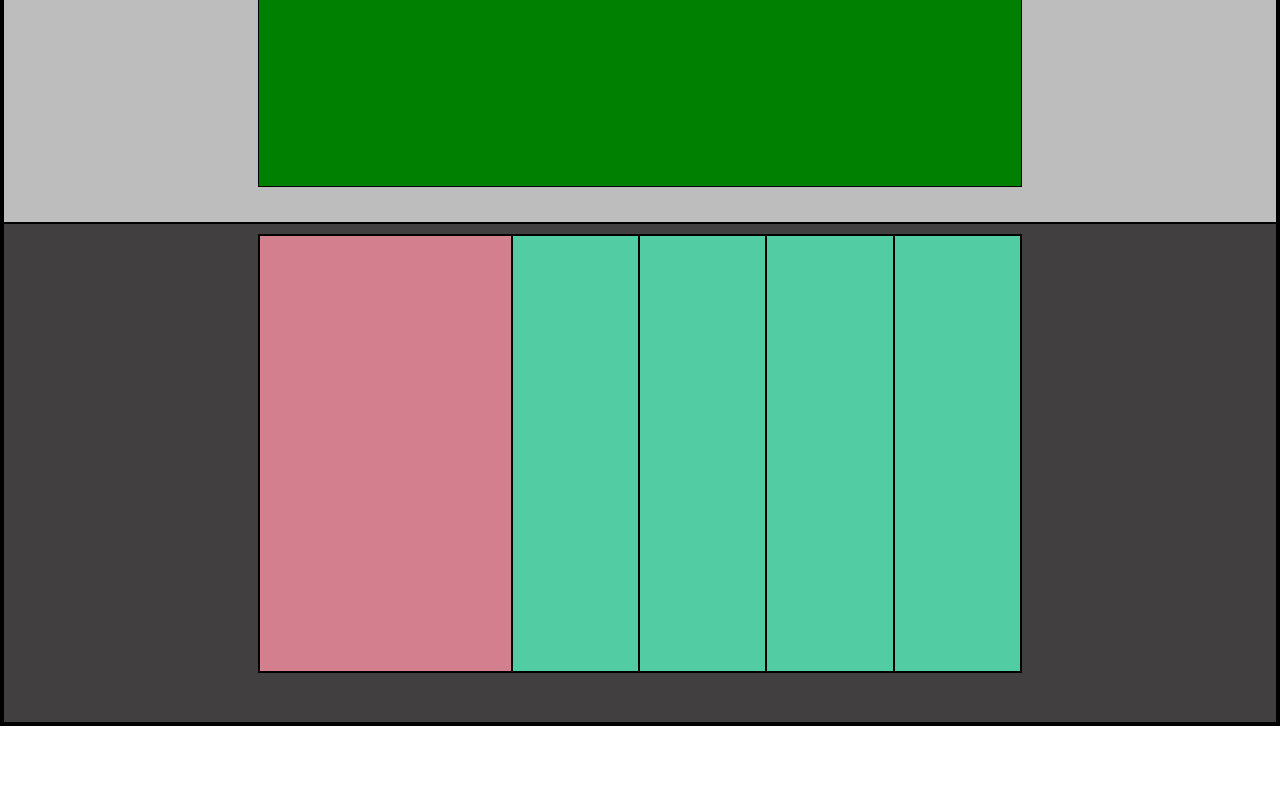
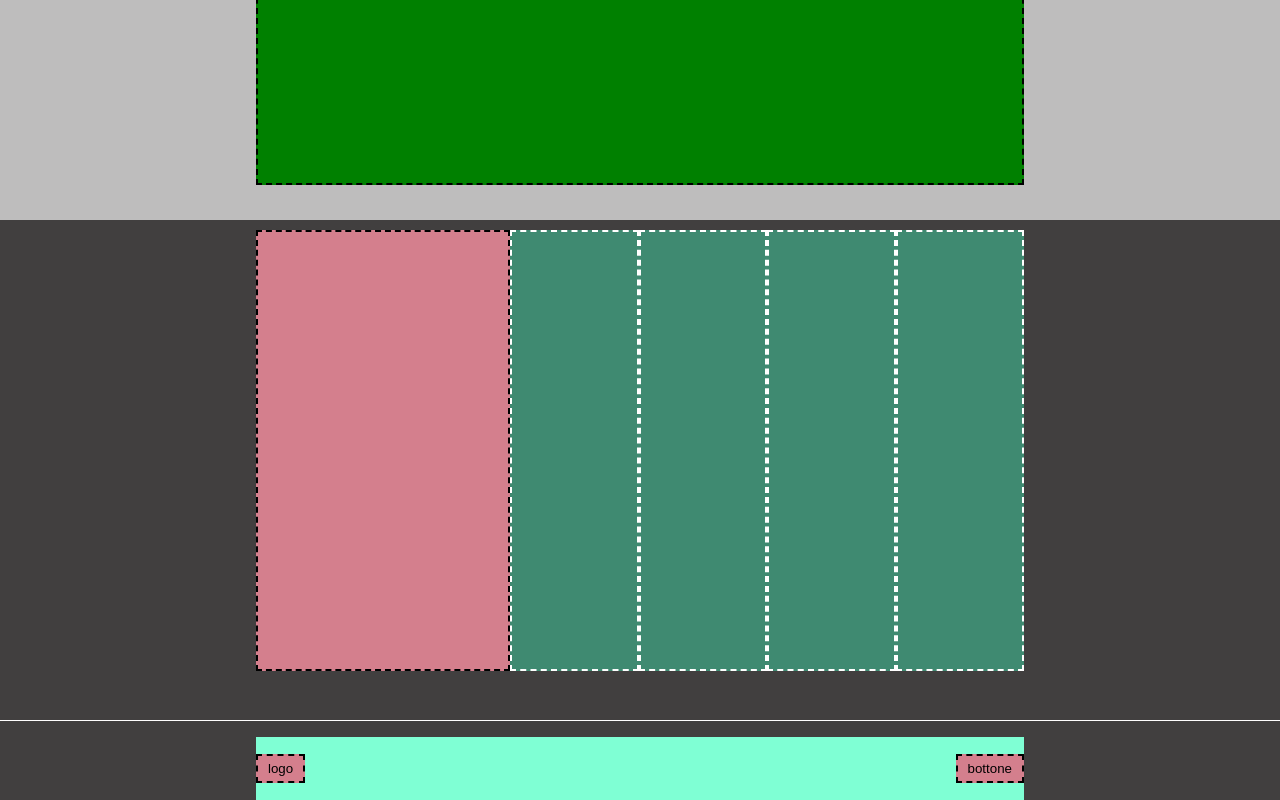
Before and after one commit to giuseppeTrebbi/htmlcss-struttura-discord, a plain HTML site: page index.html in a window 1280 px wide. Shown: the part 2440-3240 px from the top of the page. Before the commit the page ends 3166 px from the top, so only its background shows below. Drawn offline with Linux system fonts and the light colour scheme.

Commit message:
feat: added borders and last section, project's over

```diff
--- a/css/style.css
+++ b/css/style.css
@@ -2,7 +2,6 @@
     margin: 0;
     padding: 0;
     box-sizing: border-box;
-    border: 1px solid black;
 }
 
 body {
@@ -29,6 +28,7 @@ header {
 .logo-container p {
     width: 100%;
     padding: 5px;
+    border: 2px dashed black;
 }
 
 .logo-container p.logo {
@@ -60,6 +60,7 @@ header {
     width: 50%;
     height: 80%;
     background-color: pink;
+    border: 2px dashed black;
 }
 
 .second-section {
@@ -80,12 +81,14 @@ header {
 
 .second-section section.light-blue {
     background-color: rgb(87, 198, 218);
+    border: 2px dashed black;
     width: 100%;
     height: 100%;
 }
 
 .second-section section.pink {
     background-color: pink;
+    border: 2px dashed black;
     width: 60%;
     height: 100%;
 }
@@ -104,6 +107,7 @@ header {
 
 .third-section div {
     background-color: green;
+    border: 2px dashed black;
     height: 90%;
     width: 60%;
 }
@@ -127,12 +131,38 @@ header {
 
 .fourth-section div.pink {
     background-color: rgb(212, 127, 141);
+    border: 2px dashed black;
     height: 100%;
     width: 100%;
 }
 
 .fourth-section div.aqua {
-    background-color: rgb(82, 204, 163);
+    background-color: rgb(63, 138, 113);
+    border: 2px dashed white;
     height: 100%;
     width: 50%;
 }
+
+footer {
+    height: 80px;
+    background-color: rgb(65, 63, 63);
+    border-top: 1px solid white;
+    display: flex;
+    justify-content: center;
+    align-items: end;
+}
+
+footer div {
+    background-color: aquamarine;
+    height: 80%;
+    width: 60%;
+    display: flex;
+    justify-content: space-between;
+    align-items: center;
+}
+
+footer button {
+    background-color: rgb(212, 127, 141);
+    border: 2px dashed black;
+    padding: 5px 10px;
+}
--- a/index.html
+++ b/index.html
@@ -10,6 +10,7 @@
 
 
 <body>
+    <!-- Header con logo -->
     <header>
         <div class="logo-container">
             <p class="logo">logo</p>
@@ -18,11 +19,14 @@
         </div>
     </header>
 
+    <!-- Main -->
     <main>
+        <!-- Prima sezione -->
         <div class="first-section">
             <section></section>
         </div>
 
+        <!-- Seconda sezione -->
         <div class="second-section">
             <div>
                 <section class="light-blue"></section>
@@ -30,6 +34,7 @@
             </div>
         </div>
 
+        <!-- Terza sezione -->
         <div class="second-section gray">
             <div>
                 <section class="pink"></section>
@@ -37,6 +42,7 @@
             </div>
         </div>
 
+        <!-- Quarta sezione -->
         <div class="second-section">
             <div>
                 <section class="light-blue"></section>
@@ -44,10 +50,12 @@
             </div>
         </div>
 
+        <!-- Quinta sezione -->
         <div class="third-section">
             <div></div>
         </div>
 
+        <!-- Sesta sezione -->
         <div class="fourth-section">
             <div>
                 <div class="pink"></div>
@@ -57,6 +65,14 @@
                 <div class="aqua"></div>
             </div>
         </div>
+
+        <!-- Footer -->
+        <footer>
+            <div>
+                <button>logo</button>
+                <button>bottone</button>
+            </div>
+        </footer>
     </main>
 </body>
 
```
